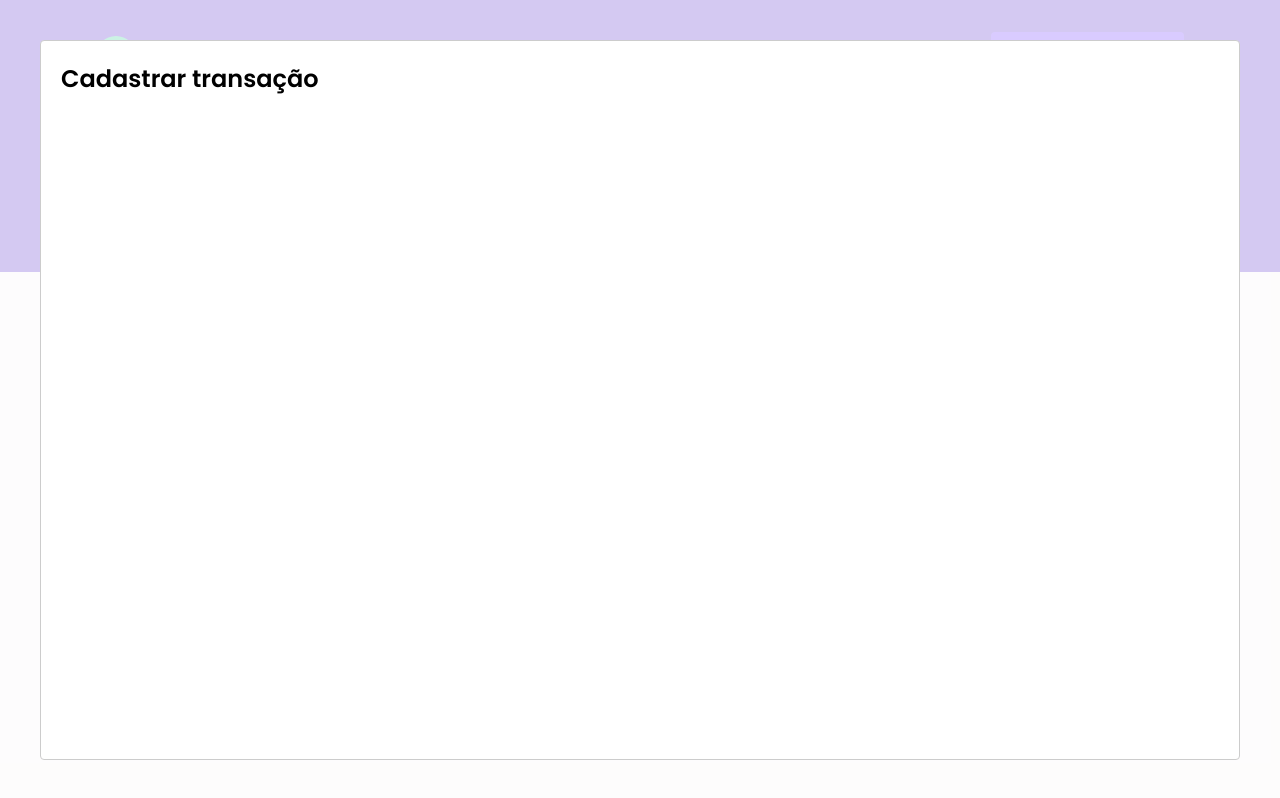
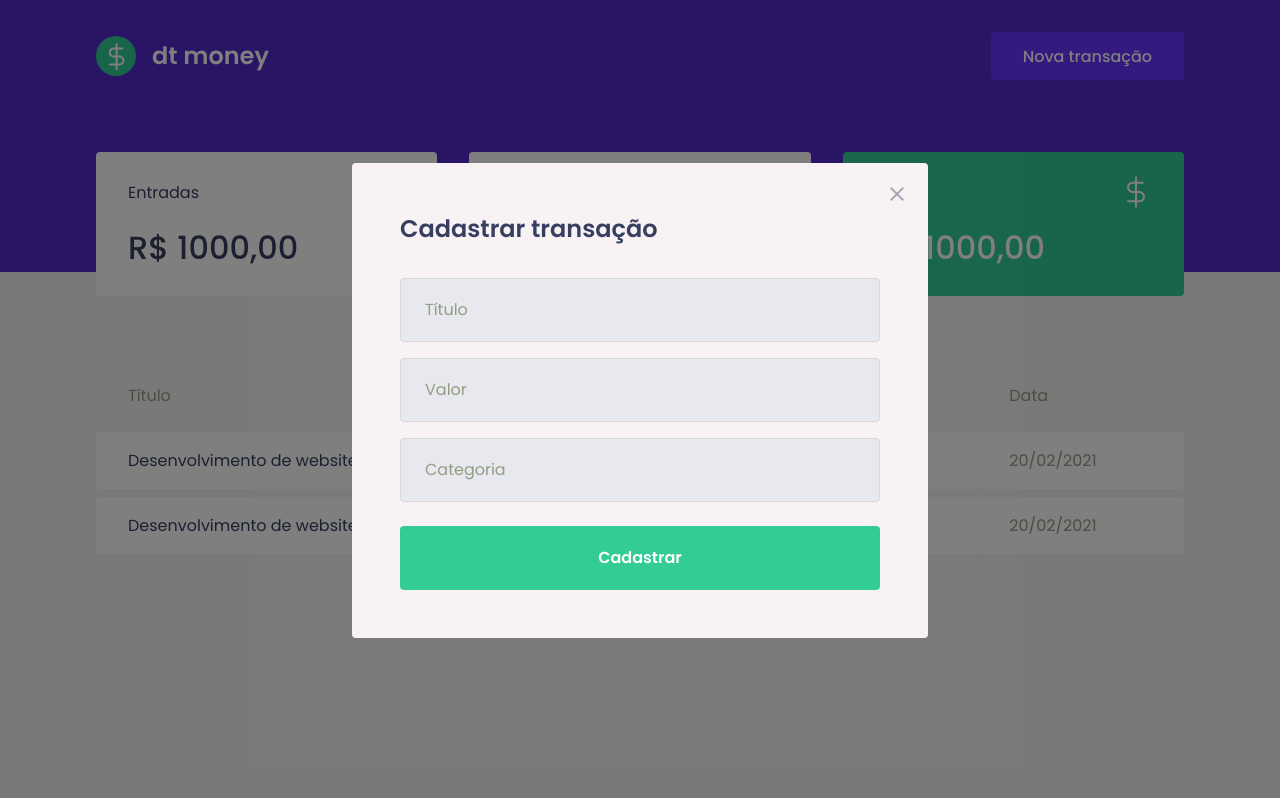
Before and after one commit to jonasborges93/02-dtmoney, a React (Create React App) app: page / in a window 1280 px wide. Both pictures are taken after a click on the button "Nova transação". Built offline with nearby package versions, Linux system fonts and the light colour scheme; no server answers; what miragejs would draw is missing.

Commit message:
Styling Modal Component

```diff
--- a/src/components/NewTransactionsModal/index.tsx
+++ b/src/components/NewTransactionsModal/index.tsx
@@ -1,4 +1,8 @@
 import Modal from 'react-modal';
+
+import closeImg from '../../assets/close.svg';
+
+import {Container} from './styles'
 
 interface NewTransactionModalProps{
     isOpen: boolean;
@@ -10,8 +14,40 @@
         <Modal
           isOpen={isOpen}
           onRequestClose={onRequestClose}
+          overlayClassName="react-modal-overlay"
+          className="react-modal-content"
         >
-          <h2>Cadastrar transação</h2>
+            <button
+                type="button"
+                onClick={onRequestClose}
+                className="react-modal-close"
+                >
+                <img src={closeImg} alt="Fechar Modal" />
+            </button>
+            <Container>
+                <h2>Cadastrar transação</h2>
+
+                <input
+                    type="text"
+                    placeholder="Título"
+                />
+
+                <input
+                    type="number"
+                    placeholder="Valor"
+                />
+
+                <input
+                    type="text"
+                    placeholder="Categoria"
+                />
+
+                <button
+                    type="submit"
+                >
+                    Cadastrar
+                </button>
+            </Container>
         </Modal>
     );
 }
--- /dev/null
+++ b/src/components/NewTransactionsModal/styles.ts
@@ -0,0 +1,48 @@
+import styled from "styled-components";
+
+export const Container = styled.form`
+    h2 {
+        color: var(--text-title);
+        font-size: 1.5rem;
+        margin-bottom: 2rem;
+    }
+
+    input{
+        width: 100%;
+        padding: 0 1.5rem;
+        height: 4rem;
+        border-radius: 0.25rem;
+
+        border: 1px solid #d7d7d7;
+        background-color: #e7e9ee;
+
+        font-size: 1rem;
+
+        &::placeholder{
+            color: var(--text-body);
+        }
+
+        & + input {
+            margin-top: 1rem;
+        }
+    }
+
+    button[type="submit"]{
+       width: 100%;
+       padding: 0 1.5rem;
+       height: 4rem;
+       background-color: var(--green);
+       color: #fff;
+       border-radius: 0.25rem;
+       border: 0;
+       font-size: 1rem;
+       font-weight: 600;
+       margin-top: 1.5rem;
+
+       transition: filter 0.2s;
+
+       &:hover{
+        filter: brightness(0.9);
+       }
+    }
+`;
--- a/src/styles/global.ts
+++ b/src/styles/global.ts
@@ -58,4 +58,46 @@
     opacity: 0.6;
     cursor: not-allowed;
 }
+
+.react-modal-overlay{
+    background-color: rgba(0,0,0,0.5);
+
+    position: fixed;
+    top: 0;
+    bottom: 0;
+    left: 0;
+    right: 0;
+
+    display: flex;
+    align-items: center;
+    justify-content: center;
+}
+
+.react-modal-content{
+    max-width: 576px;
+    width: 100%;
+
+    background-color: var(--background);
+    padding: 3rem;
+    border-radius: 0.25rem;
+
+    position: relative;
+
+}
+
+.react-modal-close{
+    position: absolute;
+
+    top: 1.5rem;
+    right: 1.5rem;
+    border: 0;
+    background: transparent;
+
+    transition: filter 0.2s;
+
+    &:hover{
+        filter: brightness(0.8);
+    }
+
+}
 `
```
